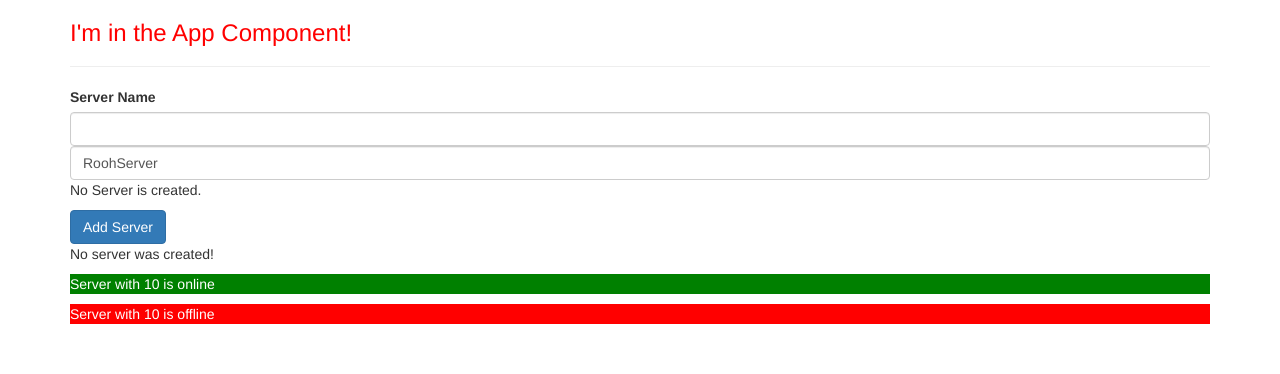
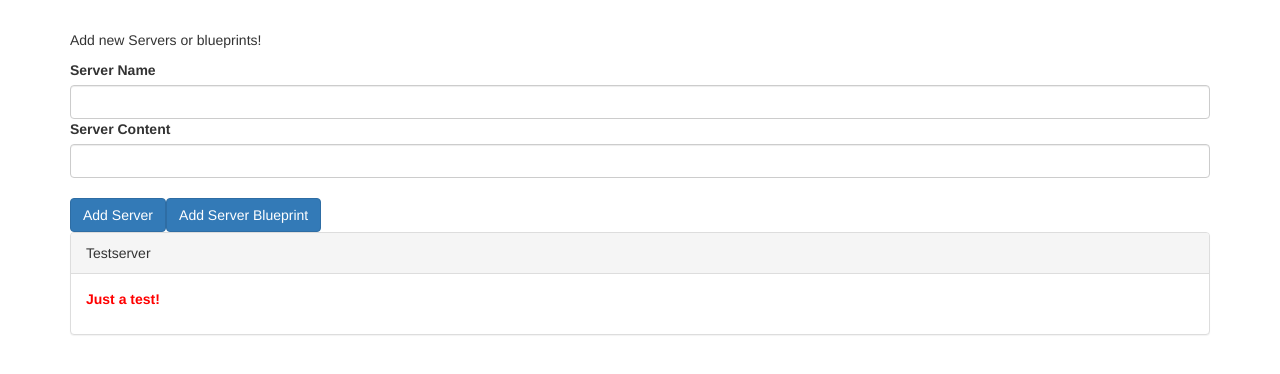
Before and after one commit to RoohAllahKhan/Angular_training, an Angular app: page / in a window 1280 px wide. Shown: the top 374 px of the page. Built offline with nearby package versions, Linux system fonts and the light colour scheme.

Commit message:
Custom Property

```diff
--- a/src/app/app.component.css
+++ b/src/app/app.component.css
@@ -1,3 +1,7 @@
-h3 {
-  color: red;
+.container {
+  margin-top: 30px;
 }
+
+p {
+  color: blue;
+}
--- a/src/app/app.component.html
+++ b/src/app/app.component.html
@@ -1,9 +1,8 @@
 <div class="container">
+  <app-cockpit></app-cockpit>
   <div class="row">
     <div class="col-xs-12">
-      <h3>I'm in the App Component!</h3>
-      <hr>
-      <app-servers></app-servers>
+      <app-server-element *ngFor="let serverElement of serverElements" [element]="serverElement"></app-server-element>
     </div>
   </div>
 </div>
--- a/src/app/app.component.ts
+++ b/src/app/app.component.ts
@@ -6,4 +6,8 @@ import { Component } from '@angular/core';
   styleUrls: ['./app.component.css']
 })
 export class AppComponent {
+  serverElements = [{type: 'server', name: 'Testserver', content: 'Just a test!'}];
+
+
+
 }
--- /dev/null
+++ b/src/app/cockpit/cockpit.component.html
@@ -0,0 +1,16 @@
+<div class="row">
+  <div class="col-xs-12">
+    <p>Add new Servers or blueprints!</p>
+    <label>Server Name</label>
+    <input type="text" class="form-control" [(ngModel)]="newServerName">
+    <label>Server Content</label>
+    <input type="text" class="form-control" [(ngModel)]="newServerContent">
+    <br>
+    <button
+      class="btn btn-primary"
+      (click)="onAddServer()">Add Server</button>
+    <button
+      class="btn btn-primary"
+      (click)="onAddBlueprint()">Add Server Blueprint</button>
+  </div>
+</div>
--- /dev/null
+++ b/src/app/cockpit/cockpit.component.ts
@@ -0,0 +1,33 @@
+import { Component, OnInit } from '@angular/core';
+
+@Component({
+  selector: 'app-cockpit',
+  templateUrl: './cockpit.component.html',
+  styleUrls: ['./cockpit.component.css']
+})
+export class CockpitComponent implements OnInit {
+  newServerName = '';
+  newServerContent = '';
+
+  constructor() { }
+
+  ngOnInit(): void {
+  }
+
+  onAddServer() {
+    // this.serverElements.push({
+    //   type: 'server',
+    //   name: this.newServerName,
+    //   content: this.newServerContent
+    // });
+  }
+
+  onAddBlueprint() {
+    // this.serverElements.push({
+    //   type: 'blueprint',
+    //   name: this.newServerName,
+    //   content: this.newServerContent
+    // });
+  }
+
+}
--- /dev/null
+++ b/src/app/server-element/server-element.component.html
@@ -0,0 +1,10 @@
+<div
+  class="panel panel-default">
+  <div class="panel-heading">{{ element.name }}</div>
+  <div class="panel-body">
+    <p>
+      <strong *ngIf="element.type === 'server'" style="color: red">{{ element.content }}</strong>
+      <em *ngIf="element.type === 'blueprint'">{{ element.content }}</em>
+    </p>
+  </div>
+</div>
--- /dev/null
+++ b/src/app/server-element/server-element.component.ts
@@ -0,0 +1,15 @@
+import { Component, OnInit, Input } from '@angular/core';
+
+@Component({
+  selector: 'app-server-element',
+  templateUrl: './server-element.component.html',
+  styleUrls: ['./server-element.component.css']
+})
+export class ServerElementComponent implements OnInit {
+  @Input() element: {type: string, name:string, content:string};
+  constructor() { }
+
+  ngOnInit(): void {
+  }
+
+}
```
Also changed, not shown: src/app/app.module.ts (+8 -7 lines), src/app/cockpit/cockpit.component.css (added), src/app/server-element/server-element.component.css (added).
